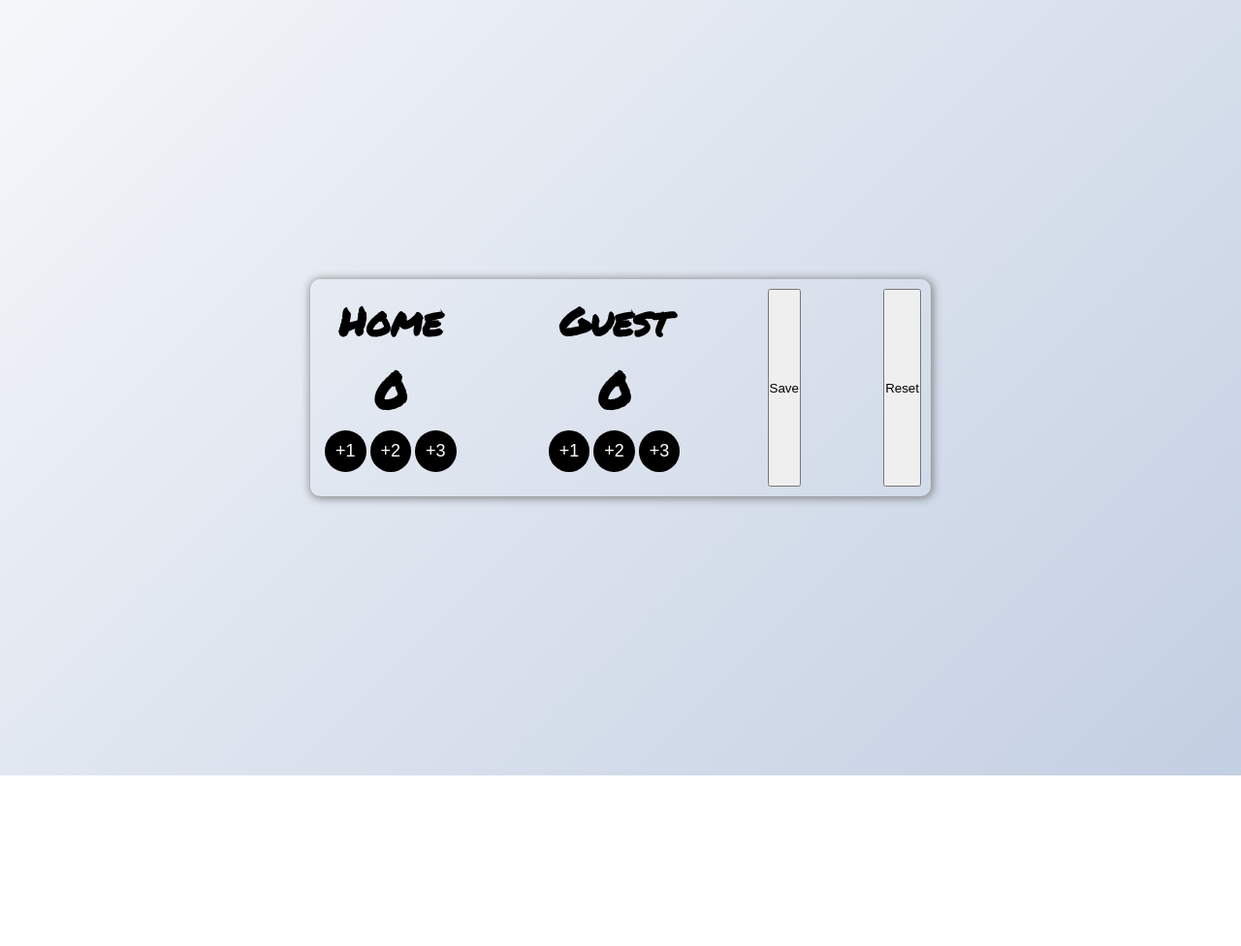
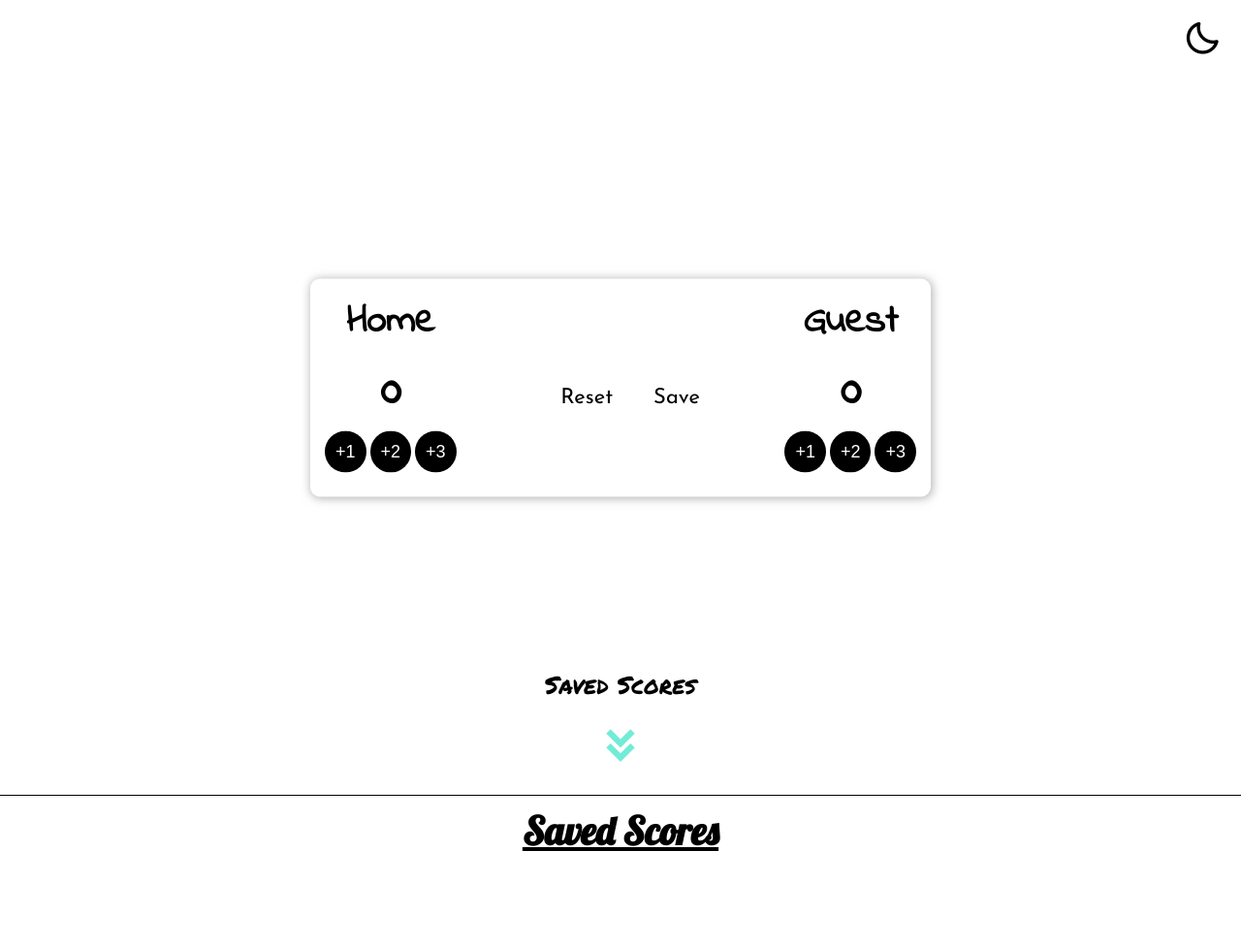
Before and after one commit to aaqil222/Basketball-score-main, a plain HTML site: page index.html in a window 1280 px wide. Shown: the whole page at 97% size. Before the commit the page ends 800 px from the top, so only its background shows below. Drawn offline with nearby package versions, Linux system fonts and the light colour scheme; a web font is replaced by a local one.

Commit message:
second commit

```diff
--- a/index.html
+++ b/index.html
@@ -6,34 +6,49 @@
   <meta http-equiv="X-UA-Compatible" content="IE=edge" />
   <meta name="viewport" content="width=device-width, initial-scale=1.0" />
   <title>BasketBall Score Board</title>
+  <link href='https://unpkg.com/boxicons@2.1.4/css/boxicons.min.css' rel='stylesheet'>
   <link rel="stylesheet" href="style.css" />
 </head>
 
-<body>
-
+<body onload="getList()" id="body">
   <div class="container">
     <div class="home">
       <h1>Home</h1>
       <div class="score">
         <h1 class="home-score" id="home-score">0</h1>
       </div>
-      <button class="btn" id="add1" onclick="add(1)">+1</button>
-      <button class="btn" id="add2" onclick="add(2)">+2</button>
-      <button class="btn" id="add3" onclick="add(3)">+3</button>
+      <button class="btn" id="add1 add" onclick="add(1)" title="Add 1 point">+1</button>
+      <button class="btn" id="add2 add" onclick="add(2)" title="Add 2 point">+2</button>
+      <button class="btn" id="add3 add" onclick="add(3)" title="Add 3 point">+3</button><br>
     </div>
     <div class="guest">
       <h1>Guest</h1>
       <div class="score">
         <h1 class="guest-score" id="guest-score">0</h1>
       </div>
-      <button class="btn" id="add1" onclick="addG(1)">+1</button>
-      <button class="btn" id="add2" onclick="addG(2)">+2</button>
-      <button class="btn" id="add3" onclick="addG(3)">+3</button>
+      <button class="btn" id="add1 add" onclick="addG(1)" title="Add 1 point">+1</button>
+      <button class="btn" id="add2 add" onclick="addG(2)" title="Add 2 point">+2</button>
+      <button class="btn" id="add3 add" onclick="addG(3)" title="Add 3 point">+3</button><br>
     </div>
+  </div>
+  <div class="controls">
+    <button class="reset" id="reset" onclick="reset()">Reset</button>
     <button class="save" id="save" onclick="save()">Save</button>
-    <button class="reset" id="reset" onclick="reset()">Reset</button>
   </div>
-  <ul class="scores" id="scores"></ul>
+  <div class="scroll">
+    <div class="saved-scroll">Saved Scores</div><br>
+    <a href="#scores">
+      <i class='bx bxs-chevrons-down bx-flip-horizontal bx-fade-up' style='color:#00dcb7'></i>
+    </a>
+  </div>
+  <div class="dark-mode" onclick="darkMode()">
+    <i class='bx bx-moon'></i>
+  </div>
+  <div class="light-mode" onclick="lightMode()">
+    <i class='bx bx-sun'></i>
+  </div>
+  <h1 class="savedTitle">Saved Scores</h1>
+  <div class="scores" id="scores"></div>
   <script src="script.js"></script>
 </body>
 
--- a/script.js
+++ b/script.js
@@ -15,15 +15,15 @@ function addG(num) {
 }
 
 function save() {
-  let score = document.createElement("li");
+  var score = document.createElement("li");
 
-  score.textContent = `Home: ${homescoreCount} Guest: ${guestscoreCount}`;
-
+  score.innerHTML = `Home: ${homescoreCount} Guest: ${guestscoreCount}`;
+  scoreList.appendChild(score);
+  localStorage.setItem("scoreList", scoreList.innerHTML);
   homescoreCount = 0;
   guestscoreCount = 0;
   homescore.innerText = 0;
   guestscore.innerText = 0;
-  scoreList.appendChild(score);
 }
 
 function reset() {
@@ -32,3 +32,35 @@ function reset() {
   homescore.innerText = 0;
   guestscore.innerText = 0;
 }
+
+function getList() {
+  if (scoreList) {
+    scoreList.innerHTML = localStorage.getItem("scoreList");
+  }
+}
+
+const body = document.getElementById("body");
+const resetBtn = document.getElementById("reset");
+const saveBtn = document.getElementById("save");
+const darkModeBtn = document.querySelector(".dark-mode");
+const lightModeBtn = document.querySelector(".light-mode");
+const scores = document.querySelector(".scores");
+function darkMode() {
+  resetBtn.style.color = "cyan";
+  saveBtn.style.color = "cyan";
+  darkModeBtn.style.display = "none";
+  lightModeBtn.style.display = "inline";
+  body.style.background = "black";
+  scores.style.borderColor = "cyan";
+  body.style.color = "cyan";
+}
+
+function lightMode() {
+  resetBtn.style.color = "black";
+  saveBtn.style.color = "black";
+  body.style.background = "white";
+  body.style.color = "black";
+  lightModeBtn.style.display = "none";
+  darkModeBtn.style.display = "block";
+  scores.style.borderColor = "black";
+}
--- a/style.css
+++ b/style.css
@@ -1,20 +1,30 @@
-@import url("https://fonts.googleapis.com/css2?family=Edu+NSW+ACT+Foundation:wght@600&family=Indie+Flower&family=Kalam:wght@300&family=Nabla&family=Permanent+Marker&family=Poppins:ital,wght@1,300&family=Roboto:ital,wght@0,400;1,300&family=Rubik+Dirt&family=Silkscreen&display=swap");
+@import url("https://fonts.googleapis.com/css2?family=Crimson+Text&family=Lobster&display=swap&family=Josefin+Sans&family=Edu+NSW+ACT+Foundation:wght@600&family=Indie+Flower&family=Kalam:wght@300&family=Nabla&family=Permanent+Marker&family=Poppins:ital,wght@1,300&family=Roboto:ital,wght@0,400;1,300&family=Rubik+Dirt&family=Silkscreen&display=swap");
 * {
   margin: 0;
   padding: 0;
-  box-sizing: border-box;
-  transition: all 1s ease;
+  box-sizing: border-box !important;
+  transition: all 0.3s ease;
 }
-body {
-  background-image: linear-gradient(135deg, #f5f7fa 0%, #c3cfe2 100%);
-  height: 100vh;
+
+::-webkit-scrollbar {
+  width: 5px;
+  background: black;
+}
+
+::-webkit-scrollbar-thumb {
+  border-radius: 10px;
+  background: rgb(0, 247, 255);
+}
+
+html {
+  scroll-behavior: smooth;
 }
 
 .container {
   padding: 10px;
   border-radius: 10px;
-  box-shadow: 1px 1px 10px 1px gray;
-  width: 30%;
+  box-shadow: 1px 1px 10px 1px rgba(128, 128, 128, 0.575);
+  width: 50%;
   position: absolute;
   top: 50%;
   left: 50%;
@@ -25,7 +35,7 @@ body {
 
 h1 {
   margin: 0;
-  font-family: "Permanent Marker", cursive;
+  font-family: "Indie Flower", cursive;
   font-size: 40px;
 }
 
@@ -54,8 +64,7 @@ h1 {
 
 .btn:hover {
   border-color: black;
-  background: none;
-  color: black;
+  color: white;
   transform: scale(1.1);
 }
 
@@ -64,24 +73,147 @@ h1 {
   color: white;
 }
 
+.controls {
+  position: absolute;
+  top: 50%;
+  left: 50%;
+  transform: translate(-50%, -50%);
+  margin: 10px;
+  padding: 0;
+  display: flex;
+  justify-content: center;
+}
+
+.controls button {
+  margin: 0 10px;
+  border: 1px solid transparent;
+  background: none;
+  font-size: 22px;
+  font-family: "Josefin Sans", sans-serif;
+  padding: 10px;
+  border-radius: 10px;
+  cursor: pointer;
+}
+
+.controls button:hover {
+  border-color: black;
+}
+
+.scroll {
+  position: absolute;
+  top: 86%;
+  left: 50%;
+  transform: translate(-50%, 0);
+  text-align: center;
+}
+
+.scroll a {
+  text-decoration: none;
+  color: black;
+}
+
+.scroll .saved-scroll {
+  font-size: 25px;
+  font-family: "Permanent Marker";
+}
+
+.scroll i {
+  font-size: 50px;
+  margin-top: 10px;
+  margin-bottom: 20px;
+}
+
+.scores {
+  text-align: center;
+  position: absolute;
+  top: 100%;
+  left: 50%;
+  transform: translate(-50%, 0);
+  padding-top: 105px;
+  width: 100%;
+  border-top: 1px solid black;
+  margin-top: 20px;
+  padding-bottom: 50px;
+}
+
+.scores li {
+  list-style: none;
+  font-size: 20px;
+}
+
+.savedTitle {
+  position: absolute;
+  top: 104%;
+  left: 50%;
+  transform: translate(-50%, 0);
+  font-family: "Lobster", cursive;
+  text-decoration: underline;
+}
+
+.dark-mode,
+.light-mode {
+  position: absolute;
+  right: 0;
+  top: 0;
+  margin: 20px;
+  cursor: pointer;
+}
+
+.light-mode {
+  display: none;
+}
+
+.dark-mode i,
+.light-mode i {
+  font-size: 40px;
+}
+
+@media screen and (max-width: 650px) {
+  .controls {
+    justify-content: center;
+  }
+  .controls button {
+    width: 100%;
+  }
+}
+
 @media screen and (max-width: 1350px) {
   .container {
     width: 50%;
   }
 }
-@media screen and (max-width: 900px) {
+@media screen and (max-width: 990px) {
   .container {
     width: 80%;
+  }
+}
+
+@media screen and (max-width: 550px) {
+  .savedTitle {
+    font-size: 18px;
+  }
+  .scores {
+    padding-top: 80px;
+  }
+
+  .scores li {
+    font-size: 15px;
   }
 }
 @media screen and (max-width: 430px) {
   .container {
     display: block;
   }
-  .home {
-    border-bottom: 2px solid black;
-  }
   .guest {
-    border-top: 2px solid black;
+    margin-top: 100px;
   }
 }
+
+@media screen and (max-width: 242px) {
+  .savedTitle {
+    font-size: 11px;
+  }
+  .scores li {
+    font-size: 8px;
+  }
+}
```
